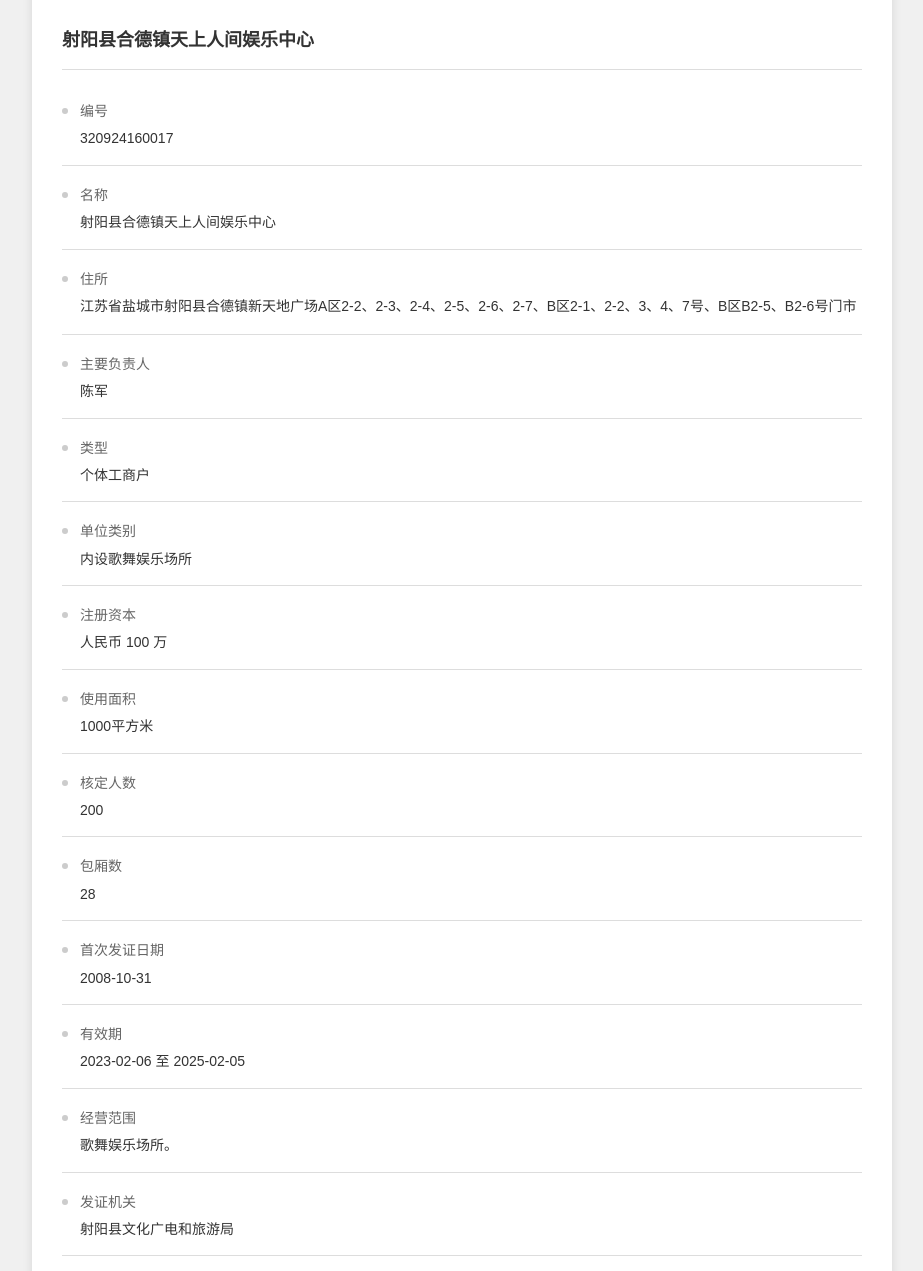
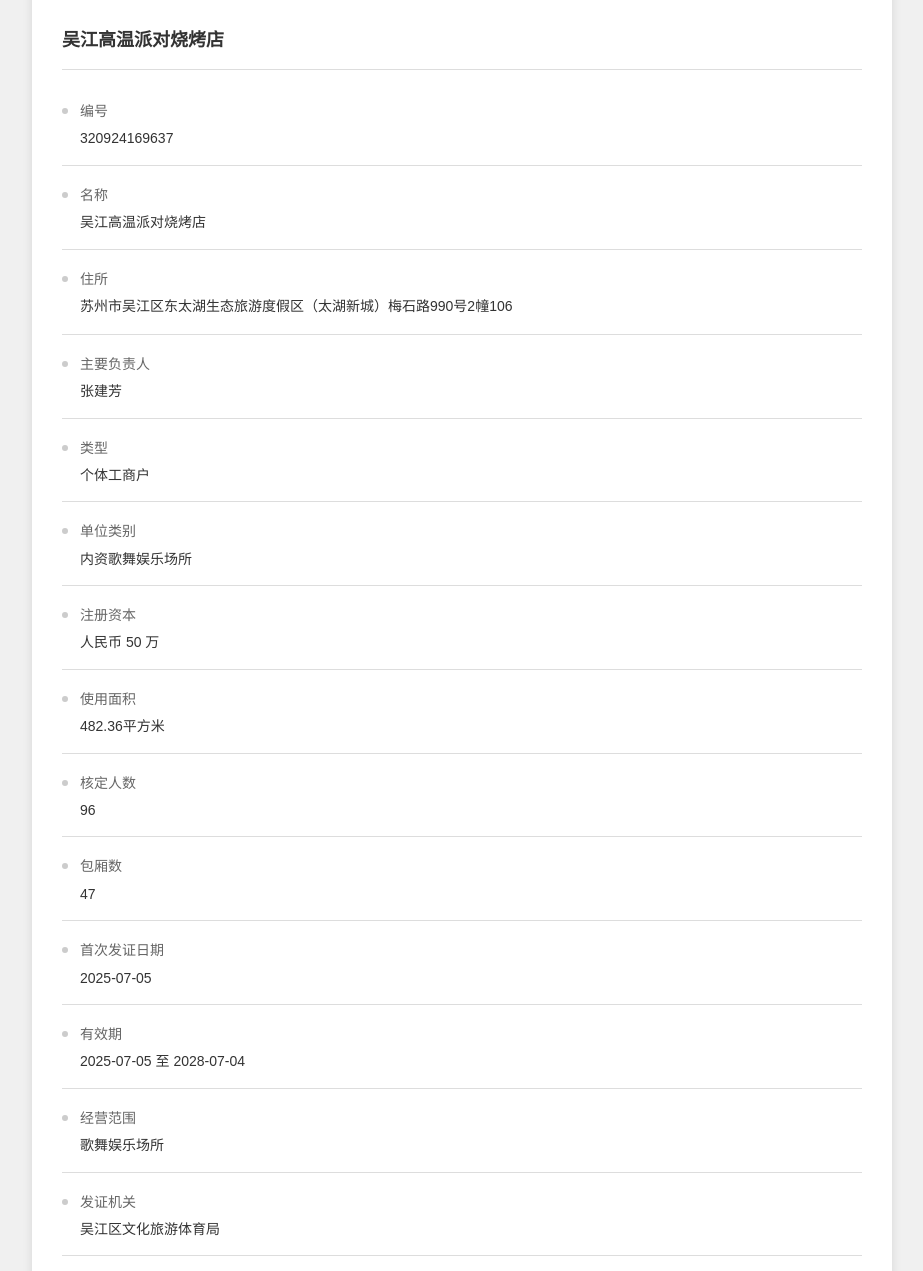
Before and after one commit to luohengjian/shaokao2, a plain HTML site: page index.html in a window 1280 px wide. Shown: the part 122-1393 px from the top of the page, without its empty margins (178-1101 px from the left). Drawn offline with Linux system fonts and the light colour scheme.

Commit message:
Update index.html

```diff
--- a/index.html
+++ b/index.html
@@ -103,21 +103,21 @@
 <body>
     <div class="document">
         <div class="header">
-            <img src="images/2.jpg" alt="中华人民共和国国徽" class="emblem">
+            <img src="/2.jpg" alt="中华人民共和国国徽" class="emblem">
             <div class="header-text">
                 <div class="ministry-title">中华人民共和国文化和旅游部</div>
                 <div class="ministry-subtitle">MINISTRY OF CULTURE AND TOURISM OF THE PEOPLE'S REPUBLIC OF CHINA</div>
             </div>
         </div>
 
-        <div class="business-name">射阳县合德镇天上人间娱乐中心</div>
+        <div class="business-name">吴江高温派对烧烤店</div>
 
         <div class="content">
                          <div class="info-item">
                  <div class="bullet"></div>
                  <div class="info-content">
                      <div class="info-label">编号</div>
-                     <div class="info-value">320924160017</div>
+                     <div class="info-value">320924169637</div>
                  </div>
              </div>
 
@@ -125,7 +125,7 @@
                  <div class="bullet"></div>
                  <div class="info-content">
                      <div class="info-label">名称</div>
-                     <div class="info-value">射阳县合德镇天上人间娱乐中心</div>
+                     <div class="info-value">吴江高温派对烧烤店</div>
                  </div>
              </div>
 
@@ -133,7 +133,7 @@
                  <div class="bullet"></div>
                  <div class="info-content">
                      <div class="info-label">住所</div>
-                     <div class="info-value long-text">江苏省盐城市射阳县合德镇新天地广场A区2-2、2-3、2-4、2-5、2-6、2-7、B区2-1、2-2、3、4、7号、B区B2-5、B2-6号门市</div>
+                     <div class="info-value long-text">苏州市吴江区东太湖生态旅游度假区（太湖新城）梅石路990号2幢106</div>
                  </div>
              </div>
 
@@ -141,7 +141,7 @@
                  <div class="bullet"></div>
                  <div class="info-content">
                      <div class="info-label">主要负责人</div>
-                     <div class="info-value">陈军</div>
+                     <div class="info-value">张建芳</div>
                  </div>
              </div>
 
@@ -157,7 +157,7 @@
                  <div class="bullet"></div>
                  <div class="info-content">
                      <div class="info-label">单位类别</div>
-                     <div class="info-value">内设歌舞娱乐场所</div>
+                     <div class="info-value">内资歌舞娱乐场所</div>
                  </div>
              </div>
 
@@ -165,7 +165,7 @@
                  <div class="bullet"></div>
                  <div class="info-content">
                      <div class="info-label">注册资本</div>
-                     <div class="info-value">人民币 100 万</div>
+                     <div class="info-value">人民币 50 万</div>
                  </div>
              </div>
 
@@ -173,7 +173,7 @@
                  <div class="bullet"></div>
                  <div class="info-content">
                      <div class="info-label">使用面积</div>
-                     <div class="info-value">1000平方米</div>
+                     <div class="info-value">482.36平方米</div>
                  </div>
              </div>
 
@@ -181,7 +181,7 @@
                  <div class="bullet"></div>
                  <div class="info-content">
                      <div class="info-label">核定人数</div>
-                     <div class="info-value">200</div>
+                     <div class="info-value">96</div>
                  </div>
              </div>
 
@@ -189,7 +189,7 @@
                  <div class="bullet"></div>
                  <div class="info-content">
                      <div class="info-label">包厢数</div>
-                     <div class="info-value">28</div>
+                     <div class="info-value">47</div>
                  </div>
              </div>
 
@@ -197,7 +197,7 @@
                  <div class="bullet"></div>
                  <div class="info-content">
                      <div class="info-label">首次发证日期</div>
-                     <div class="info-value">2008-10-31</div>
+                     <div class="info-value">2025-07-05</div>
                  </div>
              </div>
 
@@ -205,7 +205,7 @@
                  <div class="bullet"></div>
                  <div class="info-content">
                      <div class="info-label">有效期</div>
-                     <div class="info-value">2023-02-06 至 2025-02-05</div>
+                     <div class="info-value">2025-07-05 至 2028-07-04</div>
                  </div>
              </div>
 
@@ -213,7 +213,7 @@
                  <div class="bullet"></div>
                  <div class="info-content">
                      <div class="info-label">经营范围</div>
-                     <div class="info-value">歌舞娱乐场所。</div>
+                     <div class="info-value">歌舞娱乐场所</div>
                  </div>
              </div>
 
@@ -221,7 +221,7 @@
                  <div class="bullet"></div>
                  <div class="info-content">
                      <div class="info-label">发证机关</div>
-                     <div class="info-value">射阳县文化广电和旅游局</div>
+                     <div class="info-value">吴江区文化旅游体育局</div>
                  </div>
              </div>
 
@@ -229,7 +229,7 @@
                  <div class="bullet"></div>
                  <div class="info-content">
                      <div class="info-label">发证日期</div>
-                     <div class="info-value">2023-01-09</div>
+                     <div class="info-value">2025-07-05</div>
                  </div>
              </div>
         </div>
```
